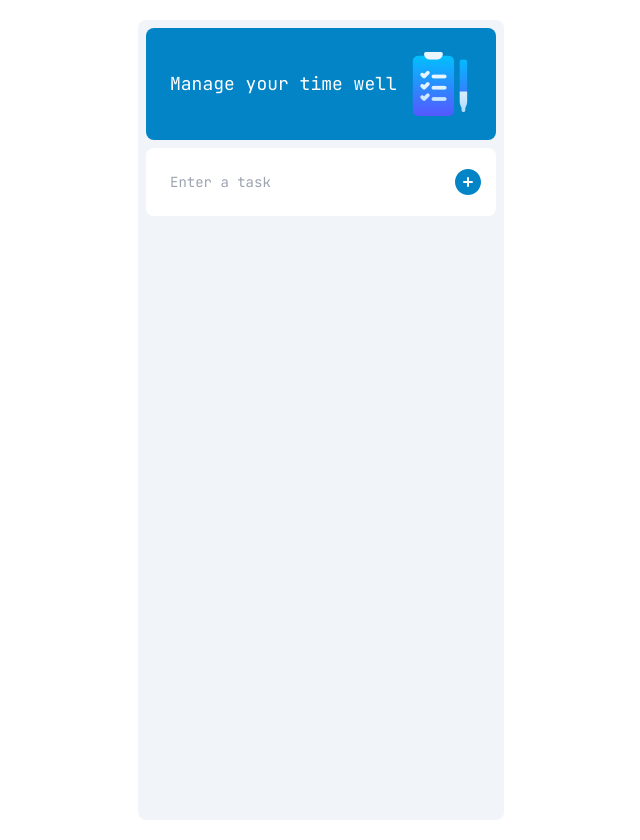
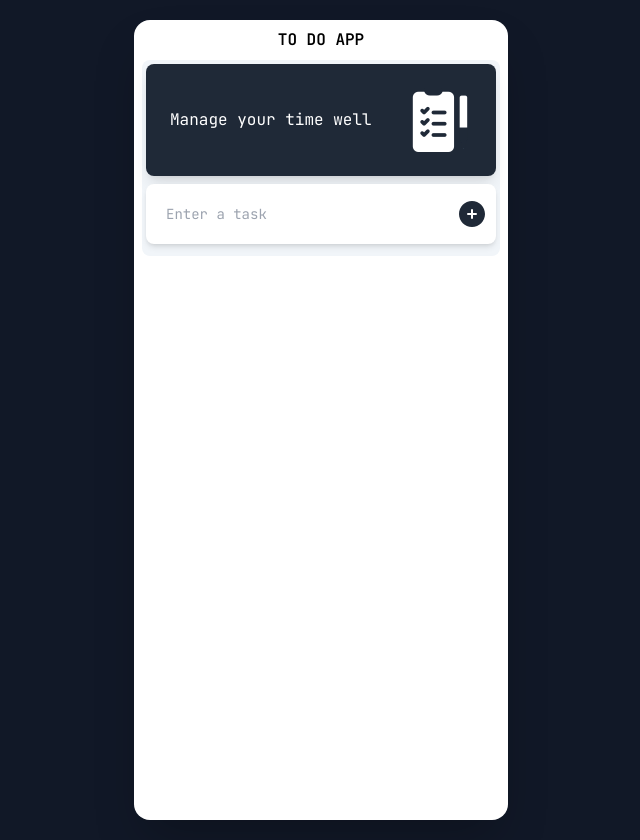
Before and after one commit to MohamedYansane/todo-app-for-beginners, a React (Create React App) app: page / in a window 1280 px wide. Shown: the whole page, without its empty margins (319-959 px from the left). Built offline with nearby package versions, Linux system fonts and the light colour scheme; a web font is replaced by a local one.

Commit message:
updating files

```diff
--- a/src/components/Todo.jsx
+++ b/src/components/Todo.jsx
@@ -1,18 +1,95 @@
-import React from 'react'
-import tasklist from './task-list.png'
+import {React, useState} from 'react'
+import taskwhite from './task-list-white.png'
+
 export const Todo = () => {
+  const [todos, setTodos] = useState([]);
+  const [todo, setTodo] = useState("");
+  const [editId, setEditId] = useState(0);
+  // Methodes
+  const handleSubmit = (e) =>{
+    e.preventDefault();
+    if(editId){
+      const findEdit = todos.find(t => t.id === editId);
+      // en faisant la mise a jr on garde l'ancien id mais le todo on recupere celui de l'input
+      const updateTodos = todos.map((t)=>
+        t.id === findEdit.id ? (t = {id:t.id, todo:todo}): {id:t.id, todo:t.todo}
+
+      );
+
+      setTodos(updateTodos);
+      //une fois que la mise à jour est faite on renitialise le setEdit
+      setEditId(0);
+      setTodo("");
+      // si on ne met pas le return il creera un autre todo
+      return;
+    }
+
+    if(todo!== "")
+    {
+      setTodos([{id: `t-${Date.now()}`,todo:todo}, ...todos]);
+      // une fois l'insertion vider le input
+      setTodo("");
+      console.log(todos);
+    }
+    else{
+      alert("The input field is empty");
+    }
+  }
+  const handleEdit = (id) =>{
+    const t = todos.find(todo => todo.id === id);
+    setTodo(t.todo);
+    setEditId(id);
+  }
+
+  const handleDelete = (id) =>{
+    const deleteTodo =  todos.filter(todo => todo.id !== id);
+    setTodos([...deleteTodo]);
+  }
   return <div className="container-todo">
+    <h1 className='font-jetbrain font-bold'>TO DO APP</h1>
+    <section className='tasks-section p-1'>
       <div className="card">
-          <span className='manage flex-1 text-lg font-jetbrain'>Manage your time well</span>
-          <img src={tasklist} alt="" srcset="" className="" />
+          <span className='manage flex-1  font-jetbrain'>Manage your time well</span>
+          <img src={taskwhite} alt="" srcSet="" className="" />
       </div>
-      <form action="">
-        <input type="text" placeholder="Enter a task" className="p-3 focus: outline-none font-jetbrain"/>
-        <button type="submit" className=''>
-          <svg xmlns="http://www.w3.org/2000/svg" viewBox="0 0 24 24" className="w-8 h-8 add-icon">
-          <path fill-rule="evenodd" d="M12 2.25c-5.385 0-9.75 4.365-9.75 9.75s4.365 9.75 9.75 9.75 9.75-4.365 9.75-9.75S17.385 2.25 12 2.25zM12.75 9a.75.75 0 00-1.5 0v2.25H9a.75.75 0 000 1.5h2.25V15a.75.75 0 001.5 0v-2.25H15a.75.75 0 000-1.5h-2.25V9z" clip-rule="evenodd" />
-          </svg>
+      <form action="" onSubmit={handleSubmit}>
+        <input type="text" value={todo} onChange={(e)=>setTodo(e.target.value)} placeholder="Enter a task" className="p-3 focus: outline-none font-jetbrain"/>
+        <button type="submit" className='' >
+          {
+            editId === 0 ?
+            <svg xmlns="http://www.w3.org/2000/svg" viewBox="0 0 24 24" className="w-8 h-8 add-icon">
+            <path fillRule="evenodd" d="M12 2.25c-5.385 0-9.75 4.365-9.75 9.75s4.365 9.75 9.75 9.75 9.75-4.365 9.75-9.75S17.385 2.25 12 2.25zM12.75 9a.75.75 0 00-1.5 0v2.25H9a.75.75 0 000 1.5h2.25V15a.75.75 0 001.5 0v-2.25H15a.75.75 0 000-1.5h-2.25V9z" clipRule="evenodd" />
+            </svg>
+            :
+            <svg xmlns="http://www.w3.org/2000/svg" fill="none" viewBox="0 0 24 24" strokeWidth="1.5" stroke="currentColor" className="w-7 h-7">
+            <path strokeLinecap="round" strokeLinejoin="round" d="M16.862 4.487l1.687-1.688a1.875 1.875 0 112.652 2.652L10.582 16.07a4.5 4.5 0 01-1.897 1.13L6 18l.8-2.685a4.5 4.5 0 011.13-1.897l8.932-8.931zm0 0L19.5 7.125M18 14v4.75A2.25 2.25 0 0115.75 21H5.25A2.25 2.25 0 013 18.75V8.25A2.25 2.25 0 015.25 6H10" />
+            </svg>
+          }
+
         </button>
       </form>
+      <ul className="list-none p-0 m-0 ">
+          {
+            todos.map(keys =>{
+              return(
+                <li className=" flex items-center" key={keys.id}>
+                <span className="flex-1 font-jetbrain text-sm"> {keys.todo}</span>
+                <button className='btnEdit' onClick={()=>handleEdit(keys.id)}>
+                  <svg xmlns="http://www.w3.org/2000/svg" fill="none" viewBox="0 0 24 24" strokeWidth="1.5" stroke="currentColor" className="w-7 h-7">
+                    <path strokeLinecap="round" strokeLinejoin="round" d="M16.862 4.487l1.687-1.688a1.875 1.875 0 112.652 2.652L10.582 16.07a4.5 4.5 0 01-1.897 1.13L6 18l.8-2.685a4.5 4.5 0 011.13-1.897l8.932-8.931zm0 0L19.5 7.125M18 14v4.75A2.25 2.25 0 0115.75 21H5.25A2.25 2.25 0 013 18.75V8.25A2.25 2.25 0 015.25 6H10" />
+                  </svg>
+                </button>
+                <button className='btnDelete' onClick ={() => handleDelete(keys.id)}>
+                <svg xmlns="http://www.w3.org/2000/svg" fill="none" viewBox="0 0 24 24" strokeWidth="1.5" stroke="currentColor" className="w-7 h-7">
+                    <path strokeLinecap="round" strokeLinejoin="round" d="M14.74 9l-.346 9m-4.788 0L9.26 9m9.968-3.21c.342.052.682.107 1.022.166m-1.022-.165L18.16 19.673a2.25 2.25 0 01-2.244 2.077H8.084a2.25 2.25 0 01-2.244-2.077L4.772 5.79m14.456 0a48.108 48.108 0 00-3.478-.397m-12 .562c.34-.059.68-.114 1.022-.165m0 0a48.11 48.11 0 013.478-.397m7.5 0v-.916c0-1.18-.91-2.164-2.09-2.201a51.964 51.964 0 00-3.32 0c-1.18.037-2.09 1.022-2.09 2.201v.916m7.5 0a48.667 48.667 0 00-7.5 0" />
+                  </svg>
+
+                </button>
+              </li>
+              )
+            })
+          }
+      </ul>
+    </section>
   </div>
 }
--- a/src/index.css
+++ b/src/index.css
@@ -6,18 +6,21 @@
 
 @layer components {
     body {
-        @apply flex justify-center items-center p-5
+        @apply flex justify-center items-center p-5 bg-gray-900
     }
     .container-todo {
-        @apply flex flex-col min-h-screen items-center bg-slate-100 max-w-md p-2 gap-2 rounded-lg;
+        @apply flex flex-col min-h-screen items-center bg-white max-w-md p-2 gap-2 rounded-2xl shadow-2xl;
+    }
+    .tasks-section {
+        @apply flex flex-col bg-slate-100 gap-2 rounded-lg
     }
     .card {
         display: flex;
-        @apply items-center bg-sky-600 text-white p-6 rounded-lg;
+        @apply items-center bg-gray-800 text-white shadow-lg p-6 rounded-lg;
         width: 350px;
     }
     form {
-        @apply bg-white rounded-lg flex flex-row items-center p-3;
+        @apply bg-white shadow-md rounded-lg flex flex-row items-center p-2;
         width: 350px;
     }
     input {
@@ -25,6 +28,20 @@
         border: none;
     }
     .add-icon {
-        @apply fill-sky-600
+        @apply fill-gray-800
+    }
+    li:hover {
+        @apply bg-gray-800 text-white
+    }
+    li {
+        width: 350px;
+        @apply bg-white p-5 rounded-md shadow-md
+    }
+    .btnEdit,
+    .btnDelete {
+        cursor: pointer;
+    }
+    ul {
+        @apply flex flex-col gap-2
     }
 }
--- a/tailwind.config.js
+++ b/tailwind.config.js
@@ -15,6 +15,9 @@ module.exports = {
                 'corben': ['Corben'],
                 'red-hat': ['Red Hat Display', 'sans-serif'],
             },
+            colors: {
+                "very-dark-cyan": " hsl(183, 100%, 15%)",
+            }
         },
     },
     plugins: [],
```
